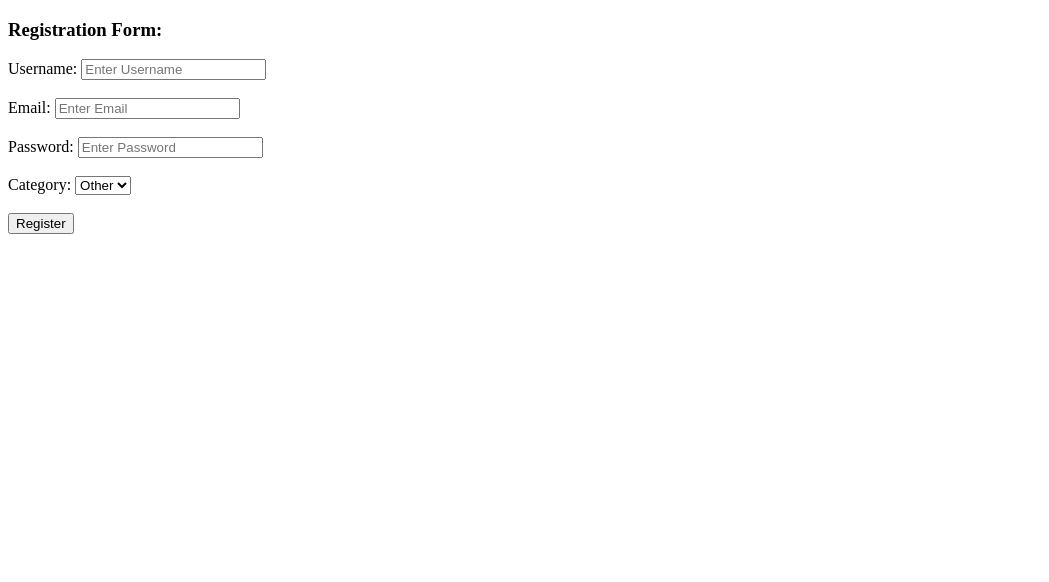
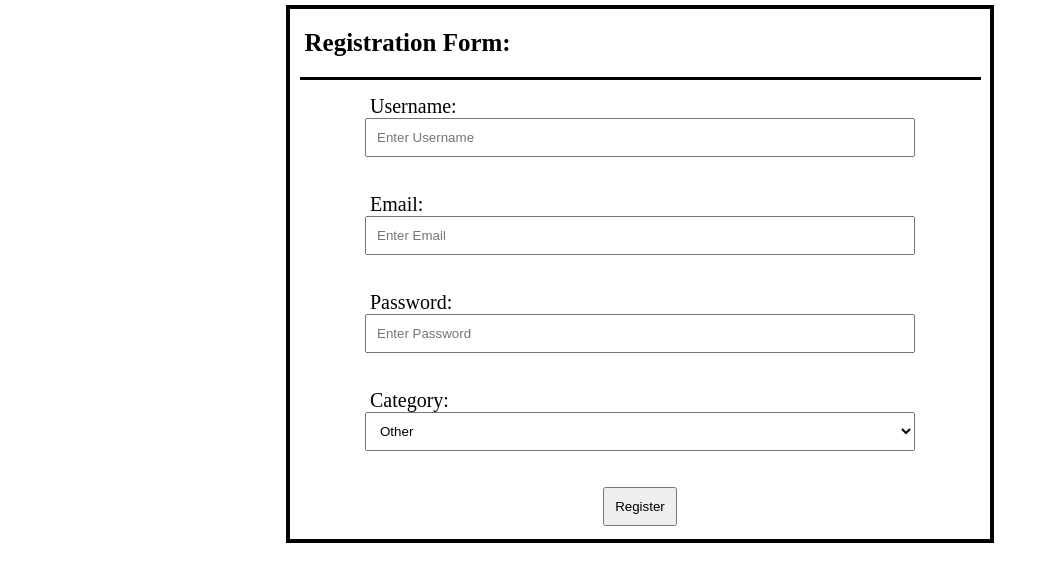
Before and after one commit to srivigna25/project_file, a FastAPI app: page /registration/form in a window 1280 px wide. Shown: the top 582 px of the page, without its empty margins (0-1049 px from the left). Run offline with FastAPI, Linux system fonts and the light colour scheme; data that the repository does not hold is empty.

Commit message:
login and registeration page more styles added

```diff
--- a/templates/login_form.html
+++ b/templates/login_form.html
@@ -41,7 +41,7 @@
         % if error:
            <div class="error">Your username or password is invalid.</div>
          % endif
-         <form action="/login" method="post">
+         <form action="/login/form" method="post">
             <input type="text" id="email" name="email" placeholder="Enter your email" required><br><br>
             <input type="password" id="password" name="password" placeholder="Password" required><br><br>
 
--- a/templates/registration_form.html
+++ b/templates/registration_form.html
@@ -5,12 +5,52 @@
     <meta charset="UTF-8">
     <meta name="viewport" content="width=device-width, initial-scale=1.0">
     <style>
+        body{
+            margin:0;
+        }
+        .registration_form{
+            border: 4px solid;
+            display: flex;
+            flex-direction: column;
+            align-items: center;
+            margin: 5px auto;
+            height: 530px;
+            width: 700px;
+        }
+        .heading{
+            margin: 0;
+            padding: 20px;
+            padding-left: 5px;
+            font-size: 25px;
+            border-bottom: 3px solid;
+            width: 656px;
+        }
         .other_category_wrapper {
             display: none;
         }
 
         .other_category_wrapper.show {
             display: block;
+        }
+        .input{
+            padding: 10px;
+        }
+        .input_name{
+            font-size: 20px;
+            margin-left: 5px;
+        }
+        .form{
+            display: flex;
+            flex-direction: column;
+            justify-content: flex-start;
+            width: 550px;
+            margin:15px;
+        }
+        button{
+            padding: 10px;
+            display: flex;
+            align-items: center;
+            margin-bottom: 10px;
         }
     </style>
     <script>
@@ -27,17 +67,17 @@
     </script>
 </head>
 <body>
-
-    <h3>Registration Form:</h3>
-    <form action="/registration" method="post">
-        <label for="username">Username:</label>
-        <input type="text" id="username" name="username" placeholder="Enter Username" required><br><br>
-        <label for="email">Email:</label>
-        <input type="email" id="email" name="email" placeholder="Enter Email" required><br><br>
-        <label for="password">Password:</label>
-        <input type="password" id="password" name="password" placeholder="Enter Password" required><br><br>
-        <label for="category">Category:</label>
-        <select id="category" name="category" required onchange="toggleOtherCategory()">
+    <div class="registration_form">
+        <h3 class="heading">Registration Form:</h3>
+        <form class="form" action="/registration" method="post">
+            <label class="input_name" for="username">Username:</label>
+            <input class="input" type="text" id="username" name="username" placeholder="Enter Username" required><br><br>
+            <label class="input_name" for="email">Email:</label>
+            <input class="input" type="email" id="email" name="email" placeholder="Enter Email" required><br><br>
+            <label class="input_name" for="password">Password:</label>
+            <input class="input" type="password" id="password" name="password" placeholder="Enter Password" required><br><br>
+            <label class="input_name" for="category">Category:</label>
+            <select class="input" id="category" name="category" required onchange="toggleOtherCategory()">
                 % for category in categories:
                 <option value="${category['id']}">${category['category']}</option>
                 % endfor
@@ -46,7 +86,8 @@
             <div id="other_category_wrapper" style="display:none;">
                 <input type="text" id="other_category" name="other_category" placeholder="Enter other category">
             </div>
-        <button>Register</button>
+            <center><button >Register</button></center>
         </form>
+    </div>
 </body>
 </html>
```
Lines whose indentation alone changed are shown as unchanged.
